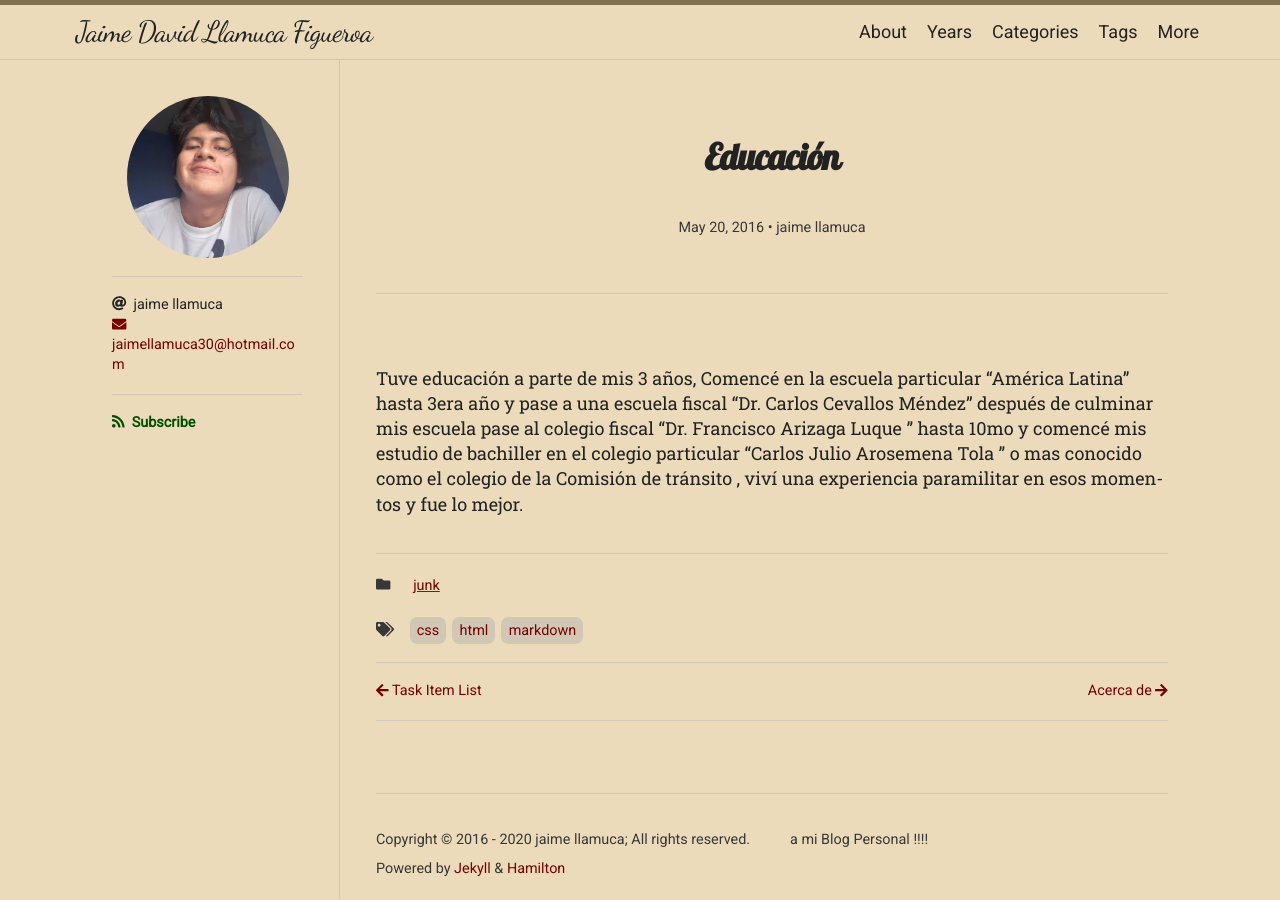
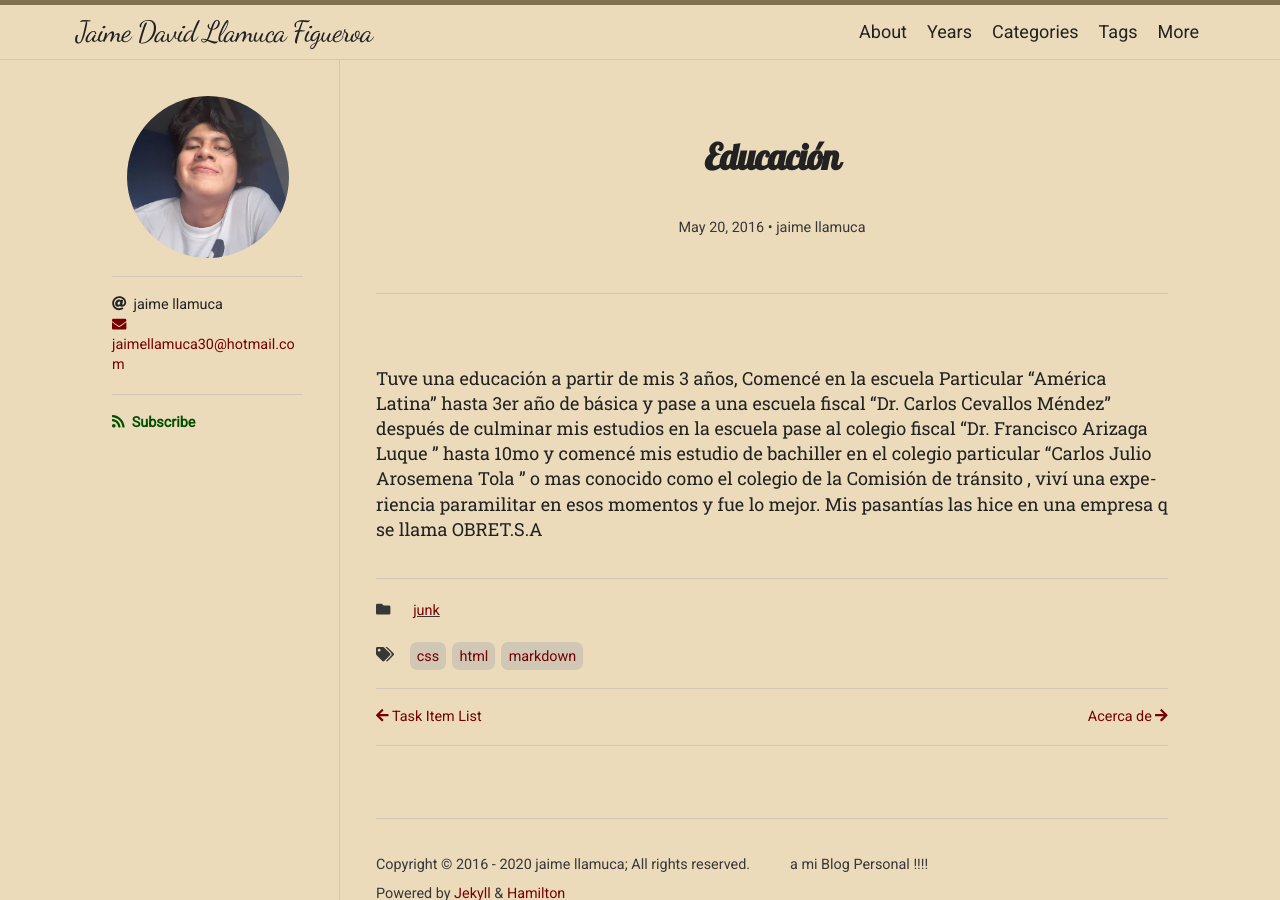
Before and after one commit to jaime-david-llamuca-figueroa/blog-personal., a Jekyll site: the page built from _posts/2016-05-20-Educación.md, in a window 1280 px wide. Built offline with Jekyll 4.4.1, drawn with Linux system fonts in a browser that asks for light colours; nearby versions of some CDN libraries; some web fonts are replaced; comment, search, counter and statistics services are not loaded.

Commit message:
Update 2016-05-20-Educación.md

```diff
--- a/_posts/2016-05-20-Educación.md
+++ b/_posts/2016-05-20-Educación.md
@@ -6,4 +6,5 @@ tags: [markdown, css, html]
 author:
 - jaime llamuca
 ---
-Tuve educación a parte de mis 3 años, Comencé en la escuela particular “América Latina” hasta 3era año y pase a una escuela fiscal “Dr. Carlos Cevallos Méndez” después de culminar mis escuela pase al colegio fiscal “Dr. Francisco Arizaga Luque ” hasta 10mo y comencé mis estudio de bachiller en el colegio particular “Carlos Julio Arosemena Tola ” o mas conocido como el colegio de la Comisión de tránsito , viví una experiencia paramilitar en esos momentos y fue lo mejor.
+Tuve una educación a partir de mis 3 años, Comencé en la escuela Particular “América Latina” hasta 3er año de básica y pase a una escuela fiscal “Dr. Carlos Cevallos Méndez” después de culminar mis estudios en la escuela pase al colegio fiscal “Dr. Francisco Arizaga Luque ” hasta 10mo y comencé mis estudio de bachiller en el colegio particular “Carlos Julio Arosemena Tola ” o mas conocido como el colegio de la Comisión de tránsito , viví una experiencia paramilitar en esos momentos y fue lo mejor.
+Mis pasantías las hice en una empresa q se llama OBRET.S.A
```
